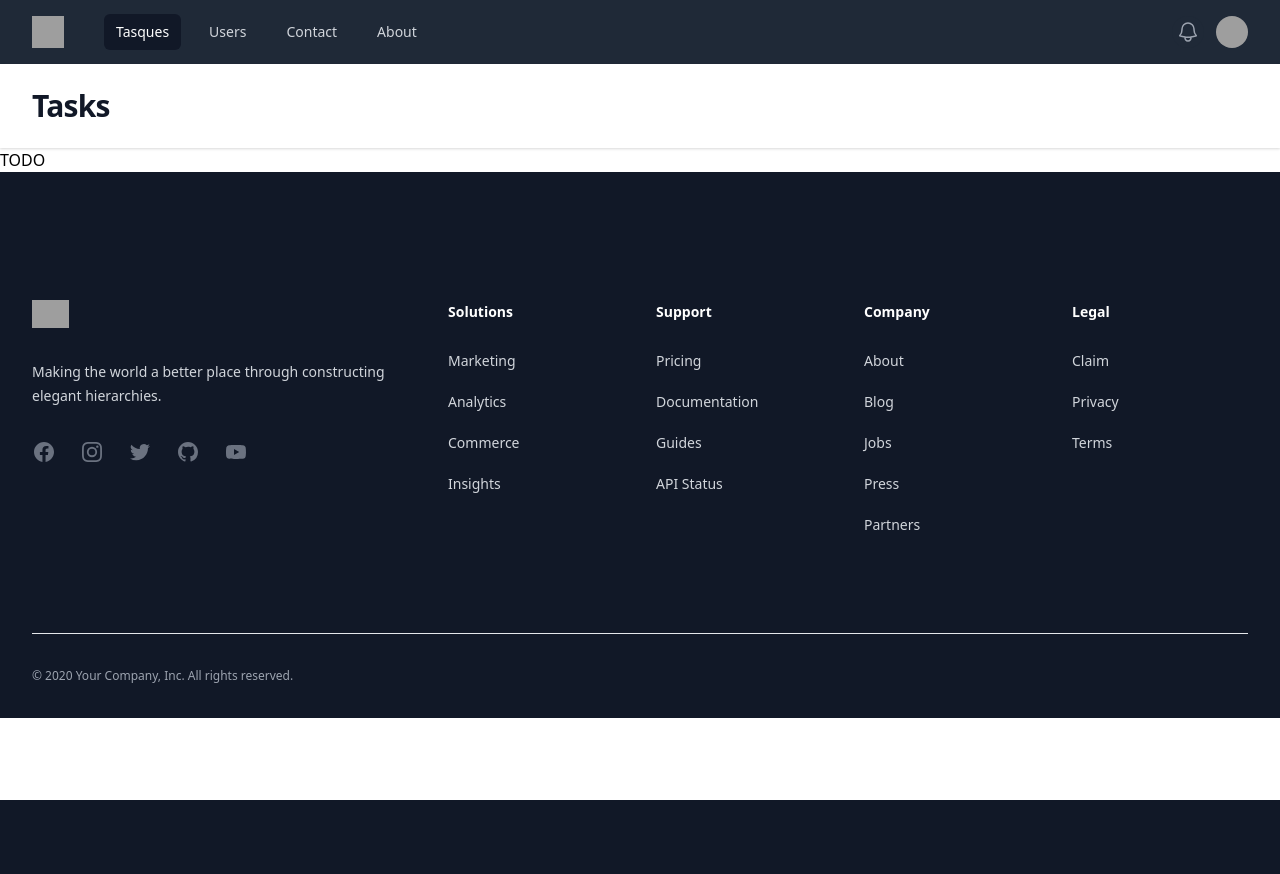
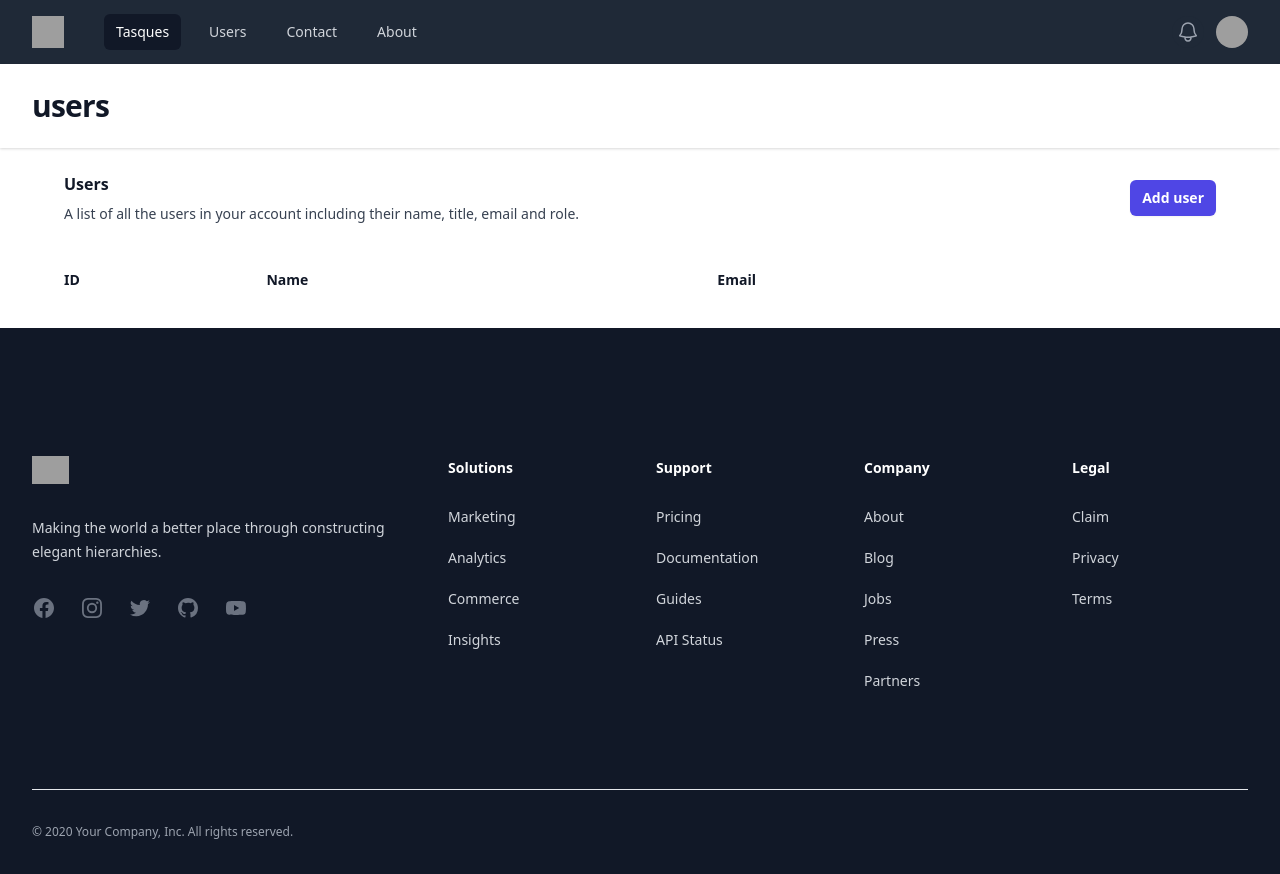
Before and after one commit to NorbertFalco/phpforlaraveldevelopersdef, a Laravel app: page /users in a window 1280 px wide. Before the commit the page ends 800 px from the top, so only its background shows below. Run offline with Laravel 10, Linux system fonts and the light colour scheme; data that the repository does not hold is empty; some web fonts are replaced; grey boxes are pictures that could not be loaded.

Commit message:
Sol·lucio als exercicis proposats

```diff
--- /dev/null
+++ b/app/Http/Controllers/UserController.php
@@ -0,0 +1,17 @@
+<?php
+
+namespace App\Http\Controllers;
+
+use App\Models\User;
+
+class UserController extends Controller
+{
+
+    public function index()
+    {
+        return view('users', [
+            'users' => User::all()
+        ]);
+    }
+
+}
--- a/resources/views/tasks.blade.php
+++ b/resources/views/tasks.blade.php
@@ -14,11 +14,11 @@
             <div class="px-4 sm:px-6 lg:px-8">
                 <div class="sm:flex sm:items-center">
                     <div class="sm:flex-auto">
-                        <h1 class="text-base font-semibold leading-6 text-gray-900">Users</h1>
-                        <p class="mt-2 text-sm text-gray-700">A list of all the users in your account including their name, title, email and role.</p>
+                        <h1 class="text-base font-semibold leading-6 text-gray-900">Tasks</h1>
+                        <p class="mt-2 text-sm text-gray-700">A list of all the tasks in the database</p>
                     </div>
                     <div class="mt-4 sm:ml-16 sm:mt-0 sm:flex-none">
-                        <button type="button" class="block rounded-md bg-indigo-600 px-3 py-2 text-center text-sm font-semibold text-white shadow-sm hover:bg-indigo-500 focus-visible:outline focus-visible:outline-2 focus-visible:outline-offset-2 focus-visible:outline-indigo-600">Add user</button>
+                        <button type="button" class="block rounded-md bg-indigo-600 px-3 py-2 text-center text-sm font-semibold text-white shadow-sm hover:bg-indigo-500 focus-visible:outline focus-visible:outline-2 focus-visible:outline-offset-2 focus-visible:outline-indigo-600">Add task</button>
                     </div>
                 </div>
                 <div class="mt-8 flow-root">
--- a/resources/views/users.blade.php
+++ b/resources/views/users.blade.php
@@ -2,19 +2,16 @@
     <header class="bg-white shadow">
         <div class="mx-auto max-w-7xl px-4 py-6 sm:px-6 lg:px-8">
             <h1 class="text-3xl font-bold tracking-tight text-gray-900">
-                Tasks
+                users
             </h1>
         </div>
     </header>
 
 
     <main>
+        <div class="mx-auto max-w-7xl px-4 py-6 sm:px-6 lg:px-8">
 
-        <!--
             <div class="px-4 sm:px-6 lg:px-8">
-
-            <h1 class="mt-5 md-5"><?=$greeting;?></h1>
-
                 <div class="sm:flex sm:items-center">
                     <div class="sm:flex-auto">
                         <h1 class="text-base font-semibold leading-6 text-gray-900">Users</h1>
@@ -31,25 +28,26 @@
                                 <thead>
                                 <tr>
                                     <th scope="col" class="py-3.5 pl-4 pr-3 text-left text-sm font-semibold text-gray-900 sm:pl-0">ID</th>
-                                <th scope="col" class="px-3 py-3.5 text-left text-sm font-semibold text-gray-900">EMAIL</th>
-                                <th scope="col" class="px-3 py-3.5 text-left text-sm font-semibold text-gray-900">NOM</th>
+                                    <th scope="col" class="px-3 py-3.5 text-left text-sm font-semibold text-gray-900">Name</th>
+                                    <th scope="col" class="px-3 py-3.5 text-left text-sm font-semibold text-gray-900">Email</th>
                                     <th scope="col" class="relative py-3.5 pl-3 pr-4 sm:pr-0">
                                         <span class="sr-only">Edit</span>
                                     </th>
                                 </tr>
                                 </thead>
                                 <tbody class="divide-y divide-gray-200">
-                            <?php foreach ($users as $user): ?>
+                                @foreach($users as $user)
                                     <tr>
-                                <td class="whitespace-nowrap py-4 pl-4 pr-3 text-sm font-medium text-gray-900 sm:pl-0"><?=$user->ID;?></td>
-                                <td class="whitespace-nowrap px-3 py-4 text-sm text-gray-500"><?=$user->mail;?></td>
-                                <td class="whitespace-nowrap px-3 py-4 text-sm text-gray-500"><?=$user->name;?></td>
+                                        <td class="whitespace-nowrap py-4 pl-4 pr-3 text-sm font-medium text-gray-900 sm:pl-0">{{$user->id}}</td>
+                                        <td class="whitespace-nowrap px-3 py-4 text-sm text-gray-500">{{ $user->name }}</td>
+                                        <td class="whitespace-nowrap px-3 py-4 text-sm text-gray-500">{{ $user->email }}</td>
                                         <td class="relative whitespace-nowrap py-4 pl-3 pr-4 text-right text-sm font-medium sm:pr-0">
                                             <a href="#" class="text-indigo-600 hover:text-indigo-900">Edit<span class="sr-only">, Lindsay Walton</span></a>
                                         </td>
                                     </tr>
 
-                            <?php endforeach; ?>
+                                @endforeach
+
 
                                 </tbody>
                             </table>
@@ -57,9 +55,6 @@
                     </div>
                 </div>
             </div>
-        -->
-
-        TODO
-
+        </div>
     </main>
 </x-layout>
--- a/routes/web.php
+++ b/routes/web.php
@@ -1,6 +1,8 @@
 <?php
 
+use App\Http\Controllers\PagesController;
 use App\Http\Controllers\TaskController;
+use App\Http\Controllers\UserController;
 use Illuminate\Support\Facades\Route;
 
 // HTTP GET
@@ -8,14 +10,8 @@ Route::get('/', [TaskController::class,'index']);
 
 Route::get('/tasks', [TaskController::class,'index']);
 
-Route::get('/users', function () {
-    return view('users');
-});
+Route::get('/users', [UserController::class, 'index']);
 
-Route::get('/contact', function () {
-    return view('contact');
-});
+Route::get('/contact', [PagesController::class,'contact']);
 
-Route::get('/about', function () {
-    return view('about');
-});
+Route::get('/about', [PagesController::class,'about']);
```
Also changed, not shown: app/Http/Controllers/PagesController.php (added, +18 -0 lines). Lines whose indentation alone changed are shown as unchanged.
